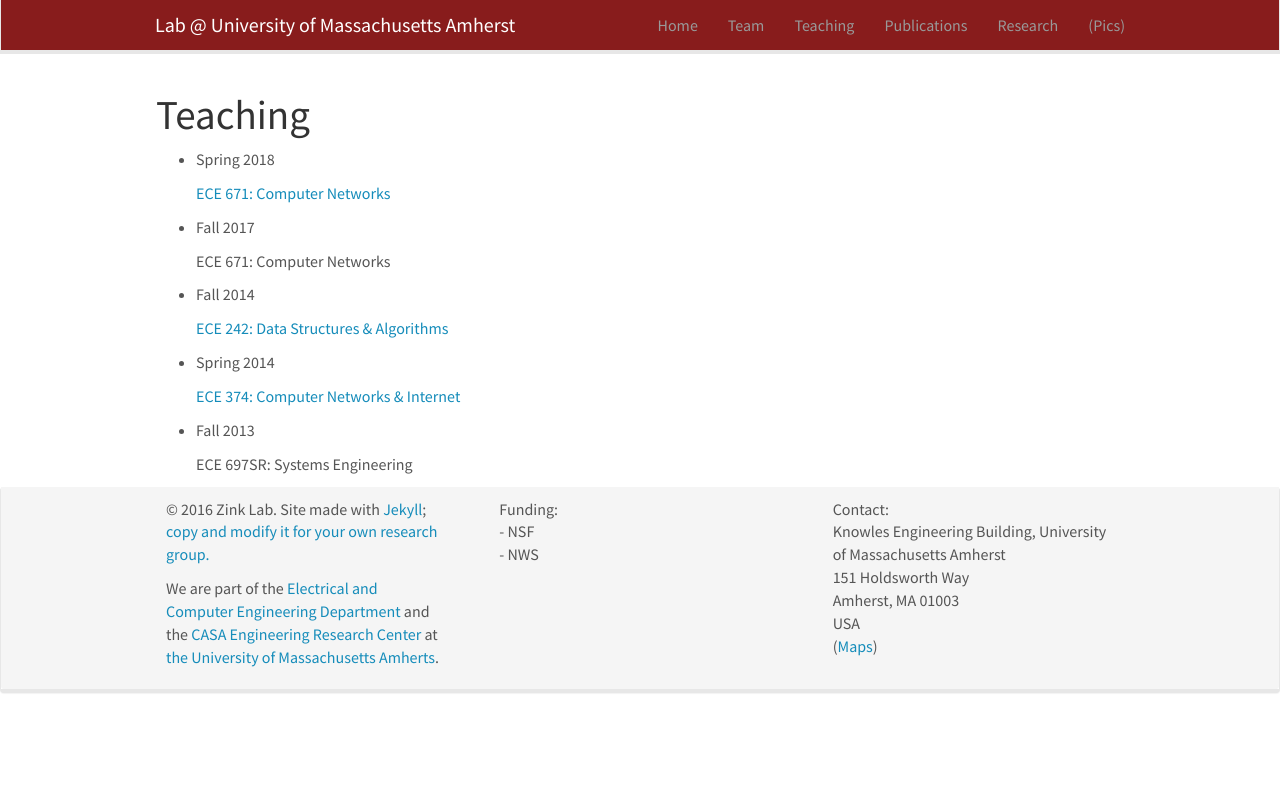
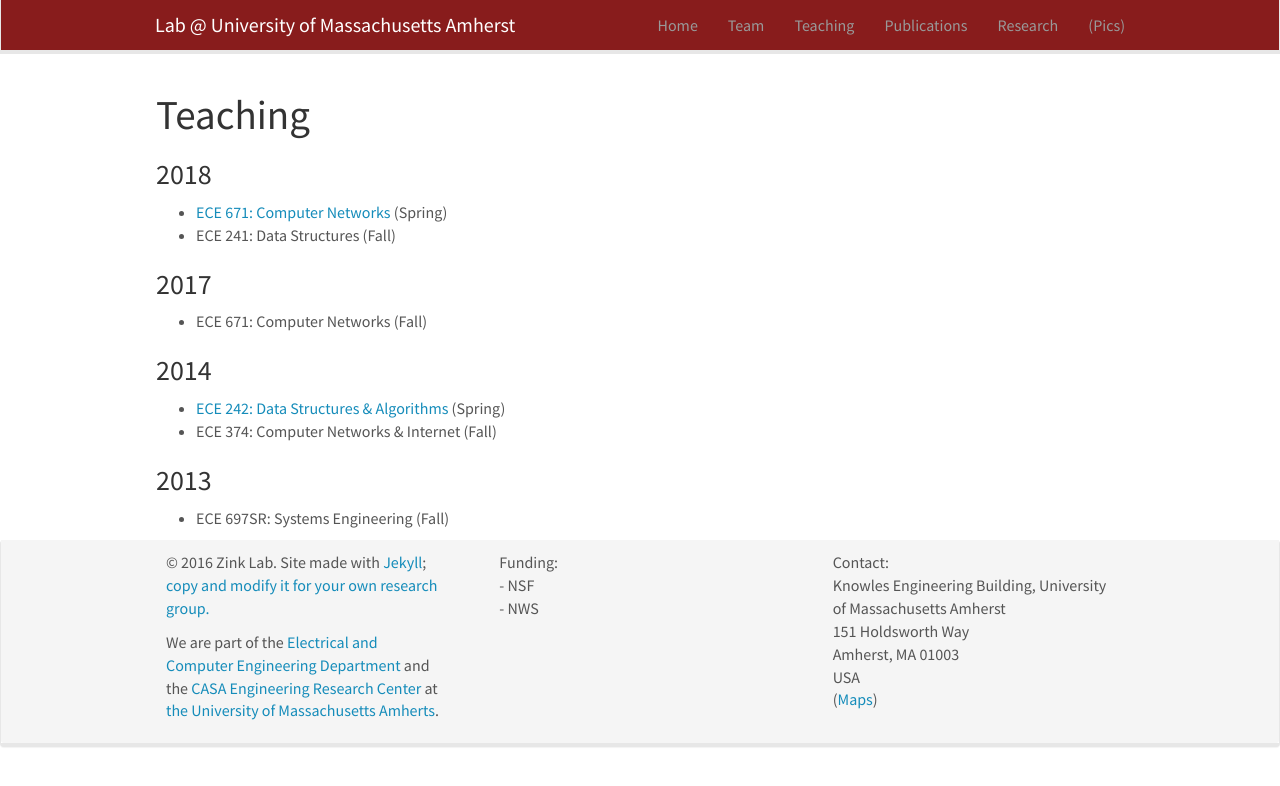
Before and after one commit to openmindedstoic/openmindedstoic.github.io, a Jekyll site: the page built from _pages/teaching.md, in a window 1280 px wide. Shown: the top 786 px of the page. Built offline with Jekyll 4.4.1, drawn with Linux system fonts in a browser that asks for light colours; nearby versions of some CDN libraries.

Commit message:
Update teaching.md

```diff
--- a/_pages/teaching.md
+++ b/_pages/teaching.md
@@ -8,22 +8,16 @@ permalink: /teaching
 
 # Teaching
 
-* Spring 2018
+### 2018
+* [ECE 671: Computer Networks](http://www.ecs.umass.edu/ece671/index.html) (Spring)
+* ECE 241: Data Structures (Fall)
 
-  [ECE 671: Computer Networks](http://www.ecs.umass.edu/ece671/index.html)
+### 2017
+* ECE 671: Computer Networks (Fall)
 
-* Fall 2017
+### 2014
+* [ECE 242: Data Structures & Algorithms](http://www.ecs.umass.edu/ece242/index.html) (Spring)
+* ECE 374: Computer Networks & Internet (Fall)
 
-  ECE 671: Computer Networks
-
-* Fall 2014
-
-  [ECE 242: Data Structures & Algorithms](http://www.ecs.umass.edu/ece242/index.html)
-
-* Spring 2014
-
-  [ECE 374: Computer Networks & Internet]()
-
-* Fall 2013
-
-  ECE 697SR: Systems Engineering
+### 2013
+* ECE 697SR: Systems Engineering (Fall)
```
